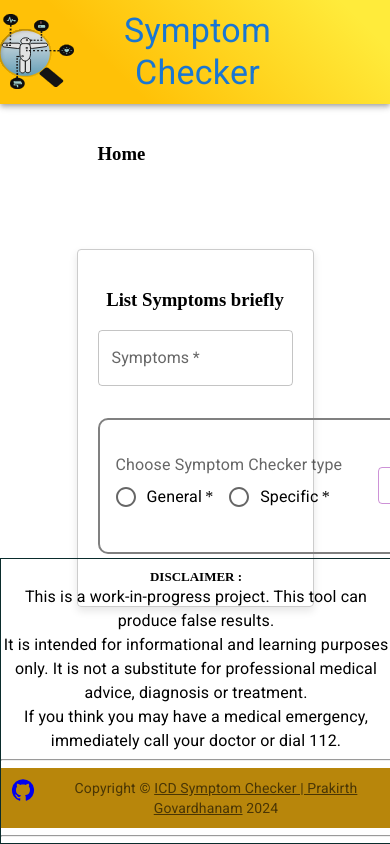
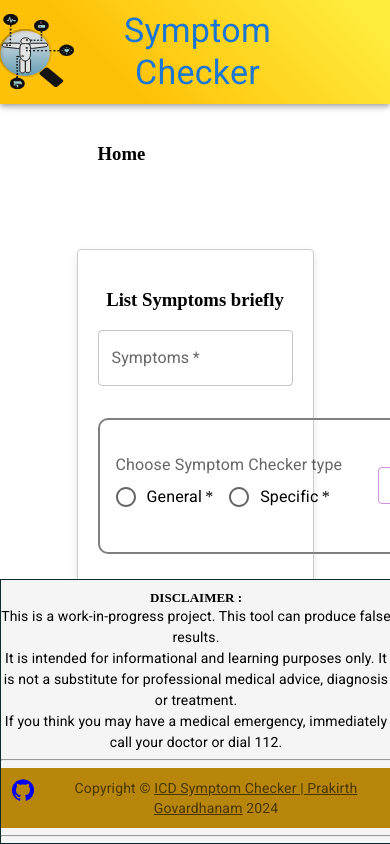
Before and after one commit to prak112/Symptom-Checker-frontend, a React (Vite) app in the folder symptom-checker-frontend/: page / in a window 390 px wide. Shown: the top 844 px of the page. Built offline with nearby package versions, Linux system fonts and the light colour scheme.

Commit message:
chore: Set fontSize and footer style, To Add responsive style

```diff
--- a/symptom-checker-frontend/src/components/Footer.jsx
+++ b/symptom-checker-frontend/src/components/Footer.jsx
@@ -3,10 +3,11 @@ import { Stack, Typography } from '@mui/material'
 import Copyright from './Copyright'
 
 export default function Footer(){
-    return(
-        <footer>
+    return (
+        // setup responsive styling for font size
+        <footer style={{ textAlign: 'center', backgroundColor: '#f5f5f5' }}>
             <strong>DISCLAIMER : </strong>
-            <Typography>
+            <Typography style={{ fontSize: '14px' }}>
                 This is a work-in-progress project. This tool can produce false results.<br></br>
                 It is intended for informational and learning purposes only.
                 It is not a substitute for professional medical advice, diagnosis or treatment.<br></br>
@@ -21,5 +22,5 @@ export default function Footer(){
             </Stack>
             <hr></hr>
         </footer>
-    )
+    );
 }
```
